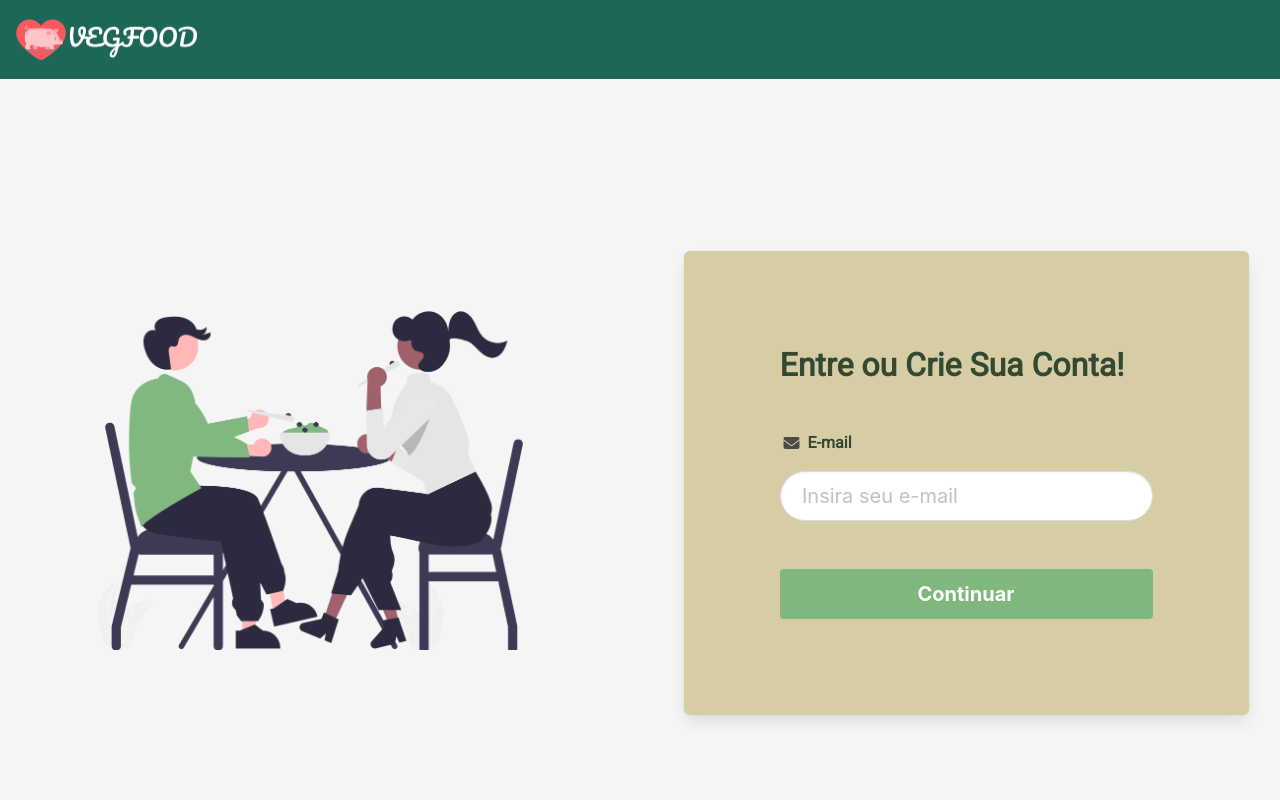
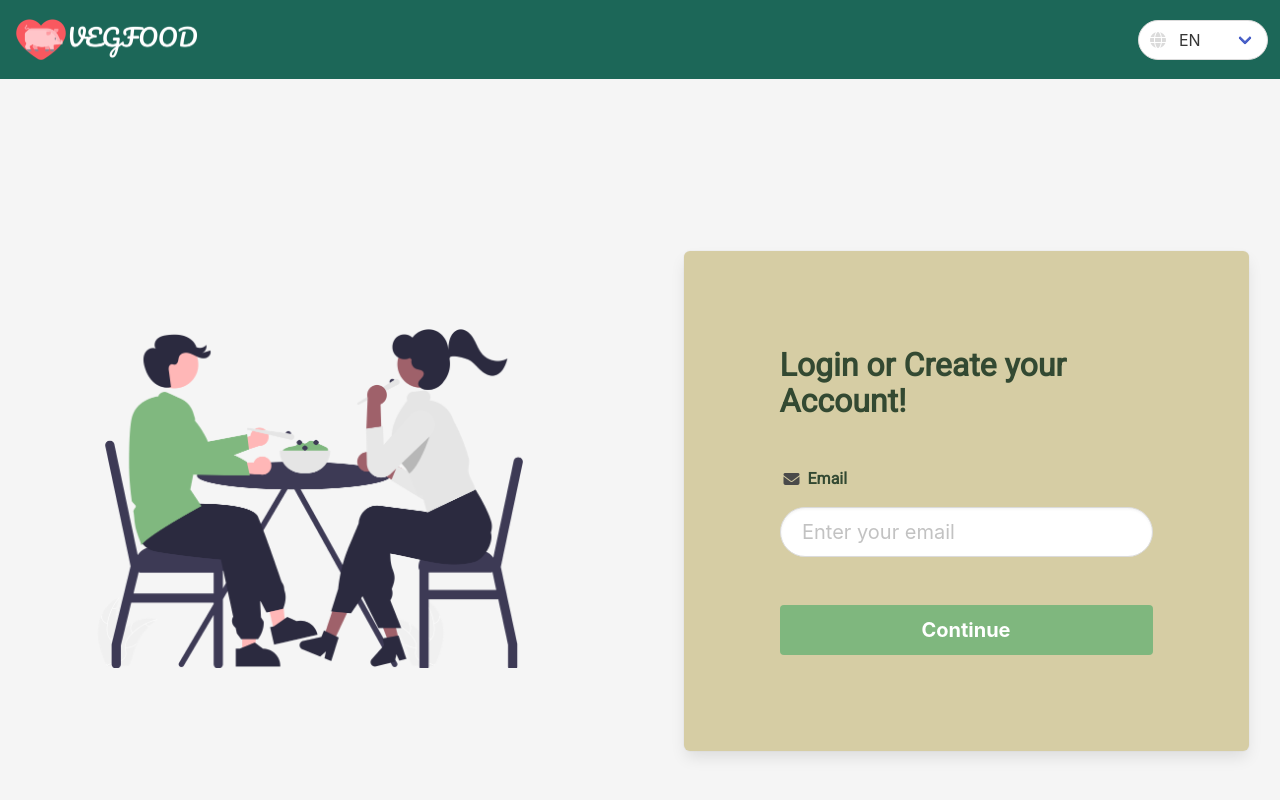
Before and after one commit to Tyago-Teoi/React-Vegfood, a React (Create React App) app: page /login in a window 1280 px wide. Shown: the top 800 px of the page. Built offline with nearby package versions, Linux system fonts and the light colour scheme.

Commit message:
Added support to english to /login

```diff
--- a/src/components/Card/Card.js
+++ b/src/components/Card/Card.js
@@ -1,13 +1,18 @@
 import "./Card.css";
 import { FormattedMessage } from "react-intl";
+import { useIntl } from "react-intl";
 import dish from "./dish-image.png";
 
 const Card = () => {
+  const intl = useIntl();
+
   return (
     <a href="/" className="is-flex is-justify-content-center">
       <div className="card is-flex is-justify-content-center">
         <div className="content">
-          <img className="image" src={dish} alt="The dish"></img>
+          <img className="image" src={dish} alt={intl.formatMessage({
+                  id: "card.dish",
+                })}></img>
           <div className="txt_larger">
             <FormattedMessage id="card.dish-name" />
           </div>
--- a/src/components/Footer/Footer.js
+++ b/src/components/Footer/Footer.js
@@ -1,8 +1,10 @@
 import "./Footer.css";
 import { FormattedMessage } from "react-intl";
 import logo  from "./logo-footer.png";
+import { useIntl } from "react-intl";
 
 function Footer() {
+  const intl = useIntl();
   const currYear = new Date().getFullYear();
 
   return (
@@ -13,7 +15,9 @@ function Footer() {
             <figure className="is-flex is-align-items-center image is-128x128">
               <img
                 src={logo}
-                alt="VegFood's alternate logo: three pigs in a row and red heart in the background"
+                alt={intl.formatMessage({
+                  id: "footer.alt-logo",
+                })}
               ></img>
             </figure>
           </div>
--- a/src/components/NavBar/NavBar.js
+++ b/src/components/NavBar/NavBar.js
@@ -24,12 +24,13 @@ function NavBar(props) {
           <a className="navbar-item highlight-on-hover" href="/">
             <img
               src={logo}
-              alt="Vegfood's logo: a pig with a heart on the background"
+              alt={intl.formatMessage({
+                  id: "navbar.logo",
+                })}
               id="logo-vegfood"
             />
           </a>
 
-          {currentRoute !== "/login" && (
           <a
             onClick={activateBurger}
             role="button"
@@ -42,12 +43,11 @@ function NavBar(props) {
             <span aria-hidden="true"></span>
             <span aria-hidden="true"></span>
           </a>
-          )}
         </div>
 
+        <div className={`navbar-menu ${isBurgerActive ? "is-active" : ""}`}>
           {currentRoute !== "/login" && (
             <>
-            <div className={`navbar-menu ${isBurgerActive ? "is-active" : ""}`}>
               <div id="search-item" className="navbar-item">
                 <p id="search-field" className="control has-icons-left">
                   <input
@@ -60,7 +60,6 @@ function NavBar(props) {
                   </span>
                 </p>
               </div>
-
               <a href="/" className="navbar-item is-hidden-desktop">
                 <span className="icon">
                   <i className="fa-solid fa-right-to-bracket"></i>
@@ -69,7 +68,6 @@ function NavBar(props) {
                   <FormattedMessage id="nav.log-in" />
                 </span>
               </a>
-
               <a href="/" className="navbar-item is-hidden-desktop">
                 <span className="icon">
                   <i className="fa-solid fa-cart-shopping"></i>
@@ -77,9 +75,11 @@ function NavBar(props) {
                 <span>
                   <FormattedMessage id="nav.cart" />
                 </span>
-              </a>
+              </a>{" "}
+            </>
+          )}
 
-              <div className="navbar-item">
+          <div className="navbar-item is-hidden-desktop">
             <div className="control has-icons-left">
               <div className="select">
                 <select
@@ -114,6 +114,9 @@ function NavBar(props) {
               </div>
             </div>
           </div>
+
+          {currentRoute !== "/login" && (
+            <>
               <div className="navbar-item">
                 <button className="login-btn button is-primary" id="login-btn">
                   <strong>
@@ -128,9 +131,9 @@ function NavBar(props) {
                   </span>
                 </a>
               </div>
-            </div>
             </>
           )}
+        </div>
       </nav>
     </>
   );
--- a/src/lang/messages.js
+++ b/src/lang/messages.js
@@ -2,6 +2,7 @@ import { LOCALES } from "./locales";
 
 export const messages = {
   [LOCALES.ENGLISH]: {
+    "navbar.logo": "VegFood's logo: a pig with a red heart in the background",
     "home.welcome":
       "Welcome! We are a 100% vegan food delivery platform. Check out our partner restaurants and their dishes below.",
     "home.dishes-header": "Most popular dishes",
@@ -11,13 +12,20 @@ export const messages = {
     "footer.work-with-us": "Work with us",
     "footer.register-restaurant": "Register your restaurant",
     "footer.contact-us": "Contact us",
+    "footer.alt-logo": "VegFood's alternate logo: three pigs in a row with a red heart in the background",
     "nav.log-in": "Log in",
     "nav.cart": "Cart",
     "nav.search": "Search for restaurants or dishes",
     "card.dish-name": "Dish's name",
     "card.restaurant-name": "Restaurant",
+    "card.dish": "An example of a dish",
+    "login.continue": "Continue",
+    "login.login-msg": "Login or Create your Account!",
+    "login.email-placeholder": "Enter your email",
+    "login.eating-together": "A drawing of two people eating together"
   },
   [LOCALES.PORTUGUESE]: {
+    "navbar.logo": "Logo do VegFood: um porquinho com um coração vermelho no fundo",
     "home.welcome":
       "Bem-vindo! Somos uma plataforma de delivery de comida 100% vegana. Confira os nossos restaurantes parceiros e os seus pratos abaixo.",
     "home.dishes-header": "Pratos mais vendidos",
@@ -27,10 +35,16 @@ export const messages = {
     "footer.work-with-us": "Trabalhe conosco",
     "footer.register-restaurant": "Cadastre seu restaurante",
     "footer.contact-us": "Fale conosco",
+    "footer.alt-logo": "Logo alternativo do VegFood: três porquinhos enfileirados e um coração vermelho no fundo",
     "nav.log-in": "Entrar",
     "nav.cart": "Carrinho",
     "nav.search": "Buscar restaurantes ou pratos",
     "card.dish-name": "Nome do prato",
     "card.restaurant-name": "Restaurante",
+    "card.dish": "Um exemplo de prato",
+    "login.continue": "Continuar",
+    "login.login-msg": "Entre ou Crie sua Conta!",
+    "login.email-placeholder": "Insira seu email",
+    "login.eating-together": "Um desenho de duas pessoas comendo juntas"
   },
 };
--- a/src/pages/Login/Login.js
+++ b/src/pages/Login/Login.js
@@ -3,8 +3,11 @@ import Footer from "../../components/Footer/Footer";
 import NavBar from "../../components/NavBar/NavBar";
 import "./Login.css";
 import eating from "./eating.png";
+import { FormattedMessage, useIntl } from "react-intl";
 
 function Login(props) {
+  const intl = useIntl();
+
   return (
     <>
       <NavBar
@@ -13,30 +16,42 @@ function Login(props) {
       ></NavBar>
       <div className="columns login-section is-vcentered is-centered">
         <div className="column is-hidden-mobile">
-          <figure class="eating mx-auto">
+          <figure className="eating mx-auto">
             <img
               src={eating}
-              alt="A drawing of two people eating together"
+              alt={intl.formatMessage({
+                  id: "login.eating-together",
+                })}
             ></img>
           </figure>
         </div>
         <div className="column">
           <div className="box vegfood-box mx-auto">
-            <h1 className="title mb-6 veg-green">Entre ou Crie Sua Conta!</h1>
+            <h1 className="title mb-6 veg-green">
+              <FormattedMessage id="login.login-msg" />
+            </h1>
             <div className="field mb-6">
-              <span class="icon-text mb-4">
-                <span class="icon">
-                  <i class="fa-solid fa-envelope"></i>
+              <span className="icon-text mb-4">
+                <span className="icon">
+                  <i className="fa-solid fa-envelope"></i>
                 </span>
-                <label className="label veg-green">E-mail</label>
+                <label className="label veg-green">Email</label>
               </span>
-              <input class="input is-rounded is-medium" type="text" placeholder="Insira seu e-mail"></input>
+              <input
+                className="input is-rounded is-medium"
+                type="text"
+                placeholder={intl.formatMessage({
+                  id: "login.email-placeholder",
+                })}
+              ></input>
             </div>
             <button
-              class="button is-fullwidth is-primary is-medium"
+              className="button is-fullwidth is-primary is-medium"
               id="continue-btn"
             >
-              <strong>Continuar</strong>
+              <strong>
+                <FormattedMessage id="login.continue" />
+              </strong>
             </button>
           </div>
         </div>
```
Lines whose indentation alone changed are shown as unchanged.
